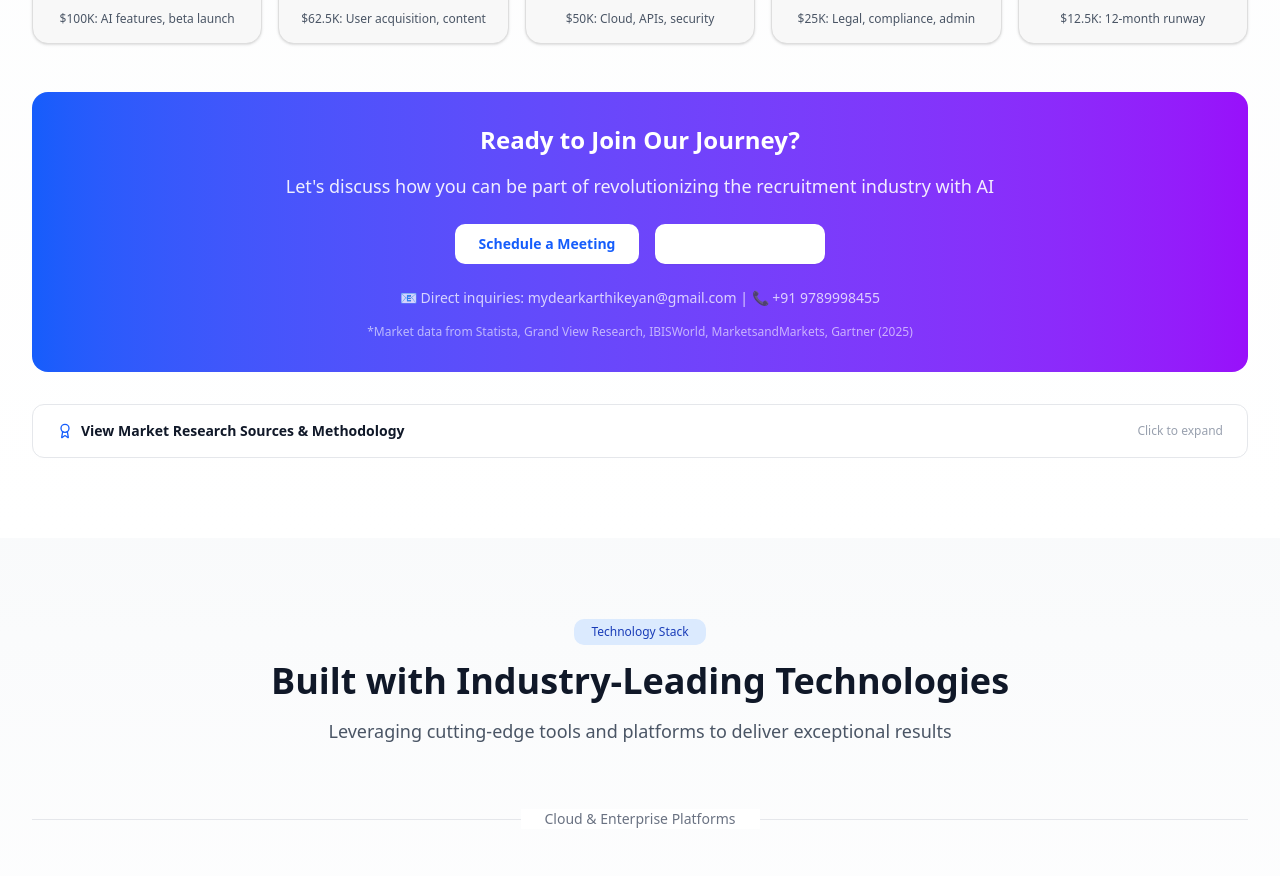
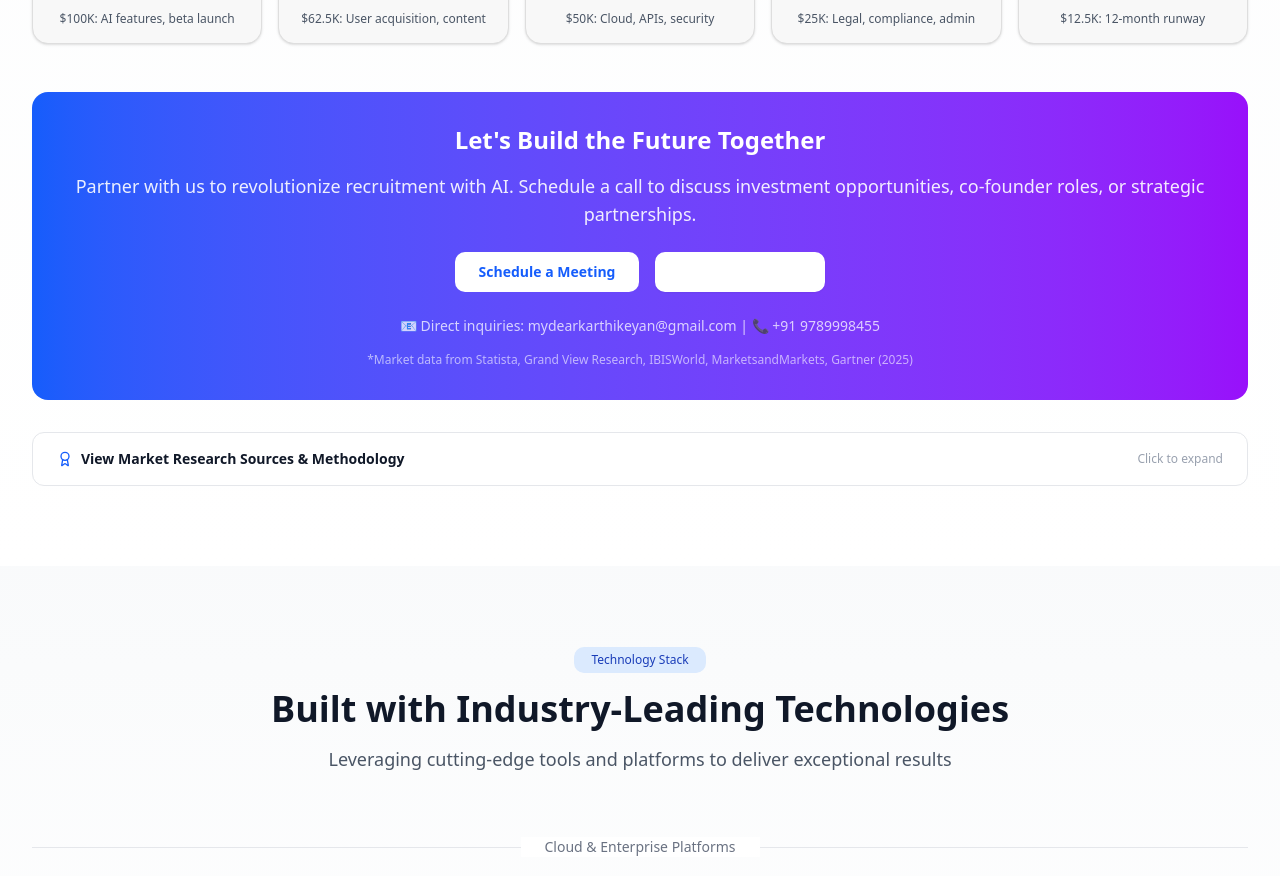
Before and after one commit to La-Flightish-Global-Private-Limited/boomi-tech-solutions, a Next.js app: page / in a window 1280 px wide. Shown: the part 3260-4136 px from the top of the page. Built offline with nearby package versions, Linux system fonts and the light colour scheme; no server answers.

Commit message:
Improve: Investor CTA messaging - more professional and action-oriented

```diff
--- a/components/investor-section.tsx
+++ b/components/investor-section.tsx
@@ -212,9 +212,9 @@ export function InvestorSection() {
 
         {/* CTA */}
         <div className="bg-gradient-to-r from-blue-600 to-purple-600 rounded-2xl p-8 text-white text-center">
-          <h3 className="text-2xl font-bold mb-4">Ready to Join Our Journey?</h3>
+          <h3 className="text-2xl font-bold mb-4">Let's Build the Future Together</h3>
           <p className="text-lg mb-6 opacity-90">
-            Let's discuss how you can be part of revolutionizing the recruitment industry with AI
+            Partner with us to revolutionize recruitment with AI. Schedule a call to discuss investment opportunities, co-founder roles, or strategic partnerships.
           </p>
           <div className="flex flex-col sm:flex-row gap-4 justify-center">
             <Button asChild size="lg" className="bg-white text-blue-600 hover:bg-gray-100 font-semibold">
```
